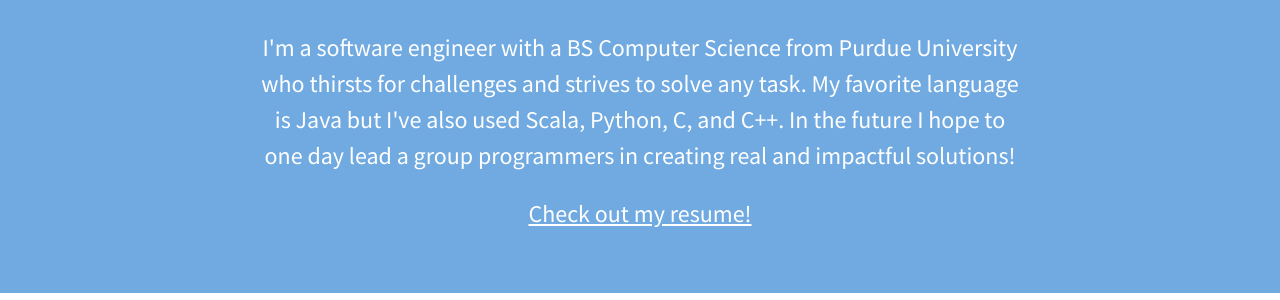
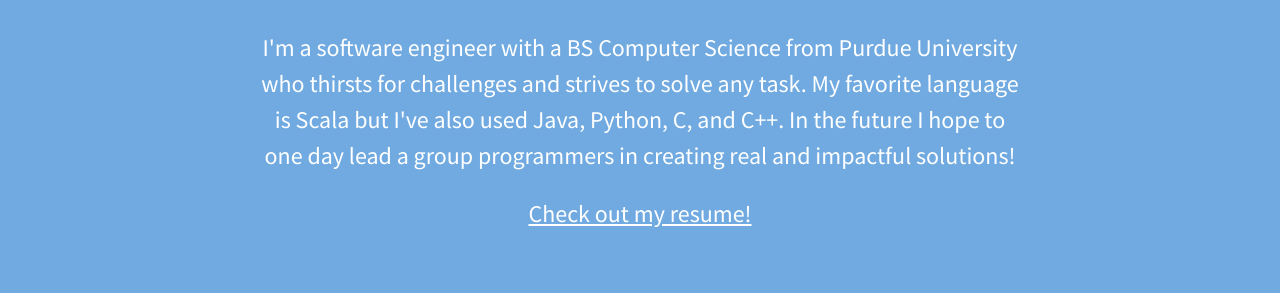
Before and after one commit to ssagheer532/website-tmp, a Jekyll site: the page built from index.html, in a window 1280 px wide. Shown: the part 149-449 px from the top of the page. Built offline with Jekyll 4.4.1, drawn with Linux system fonts in a browser that asks for light colours; the list of posts is cut into pages by our own code.

```diff
--- a/_config.yml
+++ b/_config.yml
@@ -10,7 +10,7 @@ theme_settings:
   description: "A personal website and blog for Ahad Sagheer"
 
   header_text: >
-     <p>I'm a software engineer with a BS Computer Science from Purdue University who thirsts for challenges and strives to solve any task. My favorite language is Java but I've also used Scala, Python, C, and C++. In the future I hope to one day lead a group programmers in creating real and impactful solutions!</p>
+     <p>I'm a software engineer with a BS Computer Science from Purdue University who thirsts for challenges and strives to solve any task. My favorite language is Scala but I've also used Java, Python, C, and C++. In the future I hope to one day lead a group programmers in creating real and impactful solutions!</p>
   header_text_feature_image:
   footer_text: >
    Ahad is a software engineer in the Washington DC Area
```
